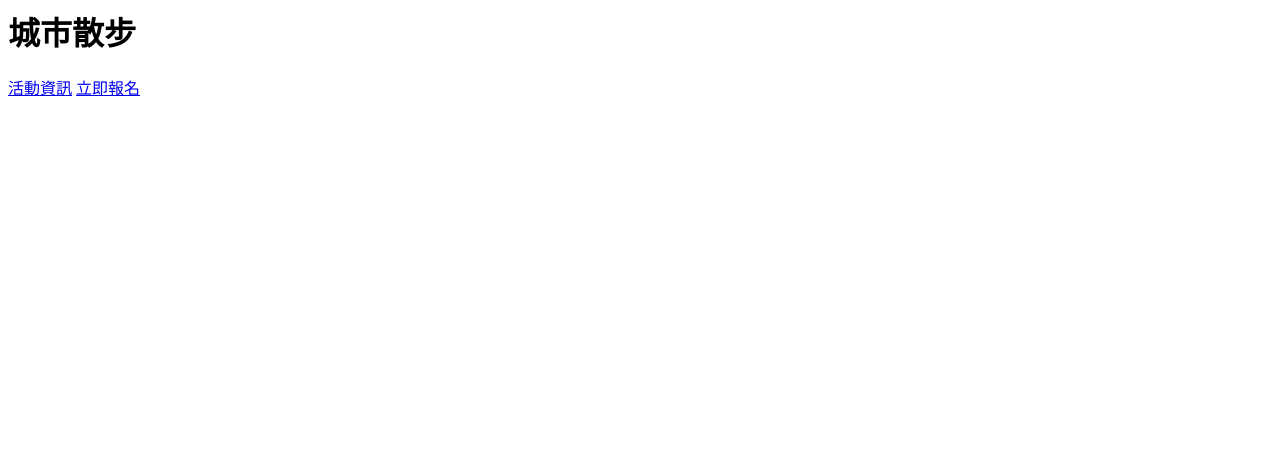
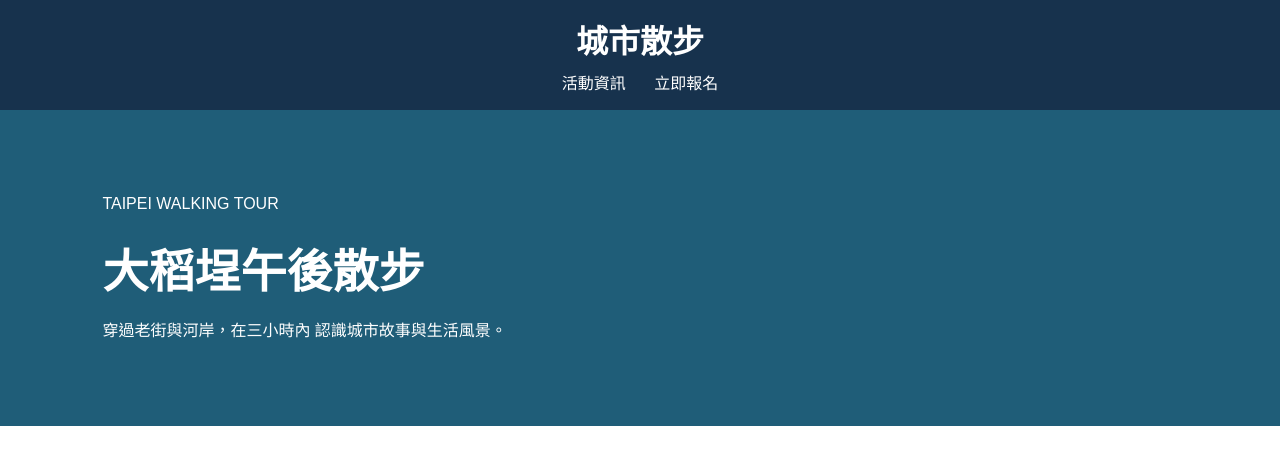
Before and after one commit to SingleFish1222/my-first-website, a plain HTML site: page index.html in a window 1280 px wide. Drawn offline with Linux system fonts and the light colour scheme.

Commit message:
index.html

```diff
--- a/index.html
+++ b/index.html
@@ -1,3 +1,12 @@
+<!DOCTYPE html>
+<html lang="zh-Hant">
+<head>
+  <meta charset="UTF-8">
+  <meta name="viewport" content="width=device-width, initial-scale=1.0">
+  <title>城市散步</title>
+  <link rel="stylesheet" href="style.css">
+</head>
+<body>
   <header class="site-header">
     <h1>城市散步</h1>
     <nav>
@@ -5,3 +14,13 @@
       <a href="#signup">立即報名</a>
     </nav>
   </header>
+  <section class="hero">
+    <p>TAIPEI WALKING TOUR</p>
+    <h2>大稻埕午後散步</h2>
+    <p>
+      穿過老街與河岸，在三小時內
+      認識城市故事與生活風景。
+    </p>
+  </section>
+</body>
+</html>
--- a/style.css
+++ b/style.css
@@ -0,0 +1,39 @@
+* { box-sizing: border-box; }
+
+body {
+  margin: 0;
+  font-family: Arial, sans-serif;
+}
+
+.site-header {
+  position: sticky;
+  top: 0;
+  z-index: 10;
+  padding: 16px 8%;
+  text-align: center;
+  background: #17324d;
+  color: white;
+}
+
+.site-header h1 { margin: 0 0 8px; }
+.site-header a {
+  margin: 0 12px;
+  color: white;
+  text-decoration: none;
+}
+.hero {
+  min-height: 300px;
+  padding: 64px 8%;
+  background: #1f5d78;
+  color: white;
+}
+
+.hero h2 {
+  margin: 10px 0 16px;
+  font-size: 46px;
+}
+
+.hero p {
+  max-width: 620px;
+  line-height: 1.8;
+}
```
Lines whose indentation alone changed are shown as unchanged.
